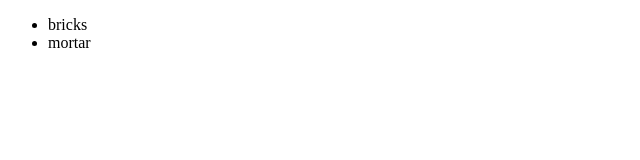
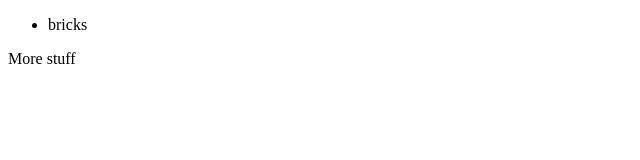
Before and after one commit to qfrewin/newGitTest, a plain HTML site: page index.html in a window 1280 px wide. Shown: the whole page, without its empty margins (0-640 px from the left). Drawn offline with Linux system fonts and the light colour scheme.

Commit message:
added paragraph

```diff
--- a/index.html
+++ b/index.html
@@ -8,8 +8,11 @@
     <div class="">
       <ul>
         <li>bricks</li>
-        <li>mortar</li>
       </ul>
+    </div>
+
+    <div class="">
+      <p>More stuff</p>
     </div>
   </body>
 </html>
```
